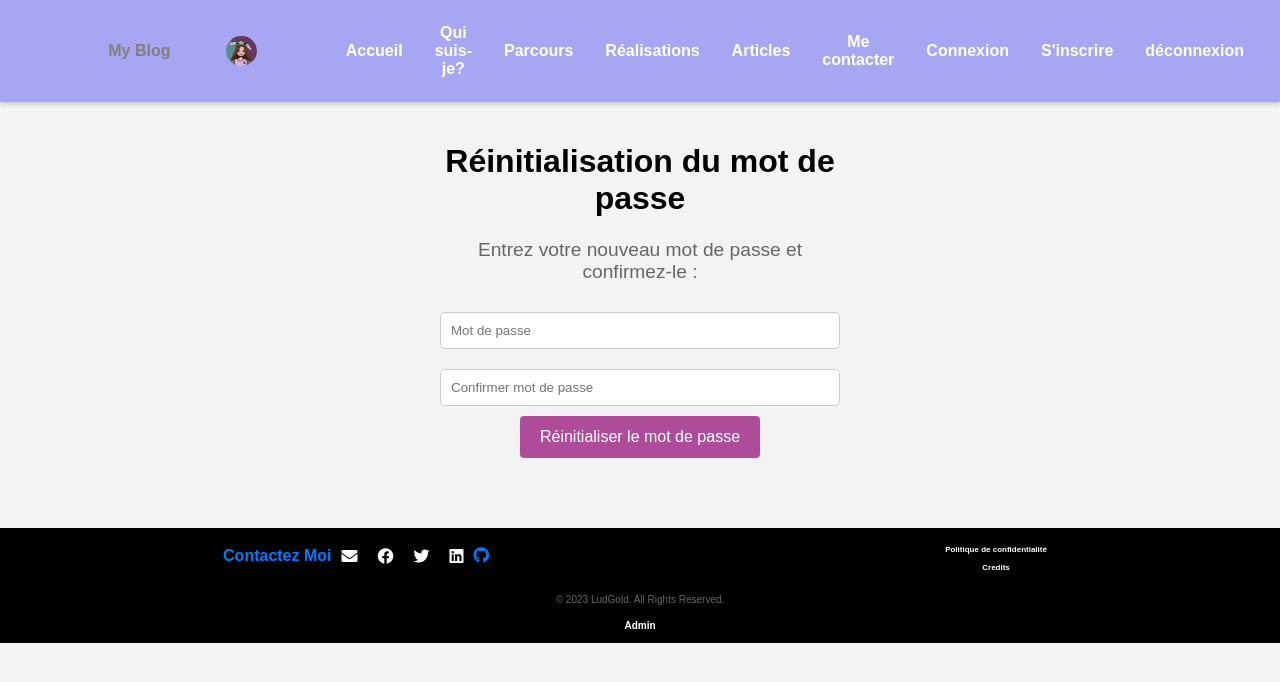
After one commit to LudGold/MyBlog, a PHP site: template template/security/newPassword.html.twig in a window 1280 px wide. The commit adds this page. Shown: the top 682 px of the page. Run offline with PHP 8.4, Linux system fonts and the light colour scheme; the template is opened without the code that fills it, so the values that code supplies are empty; some libraries are stand-ins or nearby versions.

Commit message:
deconnection, new password update

```diff
--- a/Core/Router/Routes.php
+++ b/Core/Router/Routes.php
@@ -13,6 +13,7 @@ Router::get('/confirmation/{token}', "UserController@confirmEmail")->setName("co
 Router::all('/forgotPassword', "UserController@forgotPassword")->setName("forgotPassword");
 Router::all('/resetPassword/{resetToken}', "UserController@resetPassword")->setName("resetPassword");
 Router::all('/user/login', "UserController@loginUser")->setName("login");
+Router::all('/deconnexion', "UserController@logout")->setName("logout");
 //where permet de gérer les regex des suites d'url
 Router::get('/test/{id}', "HomeController@param")->where(['id' => '[0-9]+'])
     ->setName("test");
--- a/Core/component/AbstractController.php
+++ b/Core/component/AbstractController.php
@@ -23,7 +23,7 @@ class AbstractController
     {
         $this->twig->addGlobal('session', $_SESSION);
         echo $this->twig->render($template, $datas);
-         $this->getFlash();   //pour unset le message apres affichage
+        $this->getFlash();   //pour unset le message apres affichage
 
     }
     public function redirect($url)
@@ -57,7 +57,9 @@ class AbstractController
     }
     public function deleteSession()
     {
+
         if (session_status() === PHP_SESSION_ACTIVE) {
+            $_SESSION = array();
             session_destroy();
         }
     }
--- a/composer.json
+++ b/composer.json
@@ -17,9 +17,7 @@
     "require": {
         "twig/twig": "^3.7",
         "pecee/simple-router": "4.*",
-        "phpmailer/phpmailer": "^6.8",
-        "symfony/http-foundation": "^6.3",
-        "symfony/routing": "^6.3"
+        "phpmailer/phpmailer": "^6.8"
 
     },
     "require-dev": {
--- a/public/css/style.css
+++ b/public/css/style.css
@@ -328,7 +328,40 @@ a {
 .forgot-password {
     margin-top: 10px;
 }
+/* style du form "new password */
+.form-container {
+    max-width: 400px;
+    margin: 20px auto;
+}
 
+label {
+    font-size: 16px;
+    margin-bottom: 8px;
+    color: #555;
+}
+
+input {
+    width: 100%;
+    padding: 10px;
+    margin-bottom: 16px;
+    box-sizing: border-box;
+    border: 1px solid #ccc;
+    border-radius: 4px;
+}
+
+.button-mdp {
+    background-color: #af4c99;
+    color: white;
+    padding: 12px 20px;
+    border: none;
+    border-radius: 4px;
+    cursor: pointer;
+    font-size: 16px;
+}
+
+button:hover {
+    background-color: rgb(166, 166, 242);
+}
 /* style pour articles et commentaires */
 
 
--- /dev/null
+++ b/public/js/newPassword.js
@@ -0,0 +1,59 @@
+// Sélectionnez le formulaire de réinitialisation du mot de passe
+const newPasswordForm = document.getElementById("new-password-form");
+// Écoutez l'événement de soumission du formulaire
+newPasswordForm.addEventListener("submit", function (event) {
+    // Sélectionnez les champs de mot de passe et de vérification
+    const passwordField = document.getElementById("password");
+    const passwordVerifyField = document.getElementById("password-verify");
+
+    // Récupérez les valeurs des champs
+    const password = passwordField.value;
+    const passwordVerify = passwordVerifyField.value;
+// Définissez des règles de validation pour le mot de passe
+const minLength = 8; // Minimum de 8 caractères
+const minDigits = 1; // Au moins 1 chiffre
+const minSpecialChars = 1; // Au moins 1 caractère spécial (par exemple, !, @, #, etc.)
+
+const hasMinimumLength = password.length >= minLength;
+const hasMinimumDigits = (password.match(/\d/g) || []).length >= minDigits;
+const hasMinimumSpecialChars = (password.match(/[!@#\$%\^&\*\(\)_\+{}\[\]:;<>,\.?~]/g) || []).length >= minSpecialChars;
+
+// Vérifiez si le mot de passe satisfait toutes les règles
+if (!hasMinimumLength || !hasMinimumDigits || !hasMinimumSpecialChars) {
+    // Affichez un message d'erreur
+    alert("Le mot de passe doit contenir au moins 8 caractères, 1 chiffre et 1 caractère spécial.");
+    // Empêchez le formulaire d'être soumis
+    event.preventDefault();
+    return; // Arrêtez la vérification, car le mot de passe n'est pas conforme
+}
+        //  validation du mot de passe
+    if (password !== passwordVerify) {
+        // Affichez un message d'erreur
+        alert("Les mots de passe ne correspondent pas.");
+        // Empêchez le formulaire d'être soumis
+        event.preventDefault();
+    }
+})
+
+
+
+
+
+// // Écoutez l'événement de soumission du formulaire
+// newPasswordForm.addEventListener("submit", function (event) {
+//     // Sélectionnez les champs de mot de passe et de vérification
+//     const passwordField = document.getElementById("password");
+//     const passwordVerifyField = document.getElementById("password-verify");
+
+//     // Récupérez les valeurs des champs
+//     const password = passwordField.value;
+//     const passwordVerify = passwordVerifyField.value;
+
+//     // Votre code de validation du mot de passe ici
+//     if (password !== passwordVerify) {
+//         // Affichez un message d'erreur
+//         alert("Les mots de passe ne correspondent pas.");
+//         // Empêchez le formulaire d'être soumis
+//         event.preventDefault();
+//     }
+// });
--- a/src/Model/Entity/User.php
+++ b/src/Model/Entity/User.php
@@ -104,7 +104,7 @@ class User
     {
         $this->role = json_decode($role);
     }
-    public function setRegistrationToken(string $registrationToken): void
+    public function setRegistrationToken(?string $registrationToken): void
     {
         $this->registrationToken = $registrationToken;
     }
@@ -113,7 +113,7 @@ class User
     {
         return $this->resetToken;
     }
-    public function setResetToken(string $resetToken): void
+    public function setResetToken(?string $resetToken): void
     {
         $this->resetToken = $resetToken;
     }
--- a/template/article/index.html.twig
+++ b/template/article/index.html.twig
@@ -1,4 +1,4 @@
-{% extends 'base.html.twig' %}
+
 
 {% block body %}
  <div class="container">
--- a/template/article/show.html.twig
+++ b/template/article/show.html.twig
@@ -1,5 +1,5 @@
 {# un article avec le détail #}
-{% extends 'base.html.twig' %}
+
 
 {% block body %}
 	<body>
--- a/template/base.html.twig
+++ b/template/base.html.twig
@@ -57,9 +57,13 @@
 				<li>
 					<a class="nav-link sign-in " href="/register">S'inscrire</a>
 				</li>
+				<li>
+					<a class="nav-link logout " href="/deconnexion">déconnexion</a>
+				</li>
 			</ul>
 		</div>
 		{# Utilisation de session.flash #}
+
 
  {% if session.flash %}
     {% for message in session.flash %}
@@ -68,6 +72,7 @@
         </div>
     {% endfor %}
 {% endif %}
+
 		{% block body %}{% endblock %}
 
 
--- a/template/home/home.html.twig
+++ b/template/home/home.html.twig
@@ -2,6 +2,6 @@
 {% block body %}
 
 
-
+{% include 'article/index.html.twig' %}
 
 {% endblock %}
--- /dev/null
+++ b/template/security/newPassword.html.twig
@@ -0,0 +1,22 @@
+{% extends 'base.html.twig' %}
+{% block js %}
+    {{ parent() }}
+    <script src="../js/newPassword.js"></script>
+{% endblock %}
+{% block body %}
+<div class="form-container">
+    <h1>Réinitialisation du mot de passe</h1>
+    <p>Entrez votre nouveau mot de passe et confirmez-le :</p>
+
+    <form class="new-password" id="new-password-form" action="/resetPassword/{{resetToken}}" method="post">
+        <div class="password">
+                    <input type="password" name="new_password" class="form-control form-control-user" id="password" placeholder="Mot de passe" required>
+                </div>
+                <div class="rewrite-password">
+                    <input type="password" name="new_checkpassword" class="form-control form-control-user" id="password-verify" placeholder="Confirmer mot de passe" required>
+                </div>
+        <button type="submit" name="submit" class="button-mdp" value="Réinitialiser le mot de passe">Réinitialiser le mot de passe</button>
+    </form>
+</div>
+
+{% endblock %}
--- a/template/security/resetPassword.html.twig
+++ b/template/security/resetPassword.html.twig
@@ -1,6 +1,6 @@
-
+{# corps du mail #}
 {% block body %}
-    <h1>Réinitialisation du mot de passe</h1>
+    <h1>Réinitialisation du mot de passe </h1>
     <p>Cliquez sur le lien ci-dessous pour réinitialiser votre mot de passe :</p>
     <a href="{{ reset_link }}"class="button">Réinitialiser le mot de passe</a>
 
```
Also changed, not shown: public/js/password.js (+54 -4 lines), src/Controller/UserController.php (+29 -15 lines), src/Model/Repository/UserRepository.php (+16 -1 lines), 1 other file.
